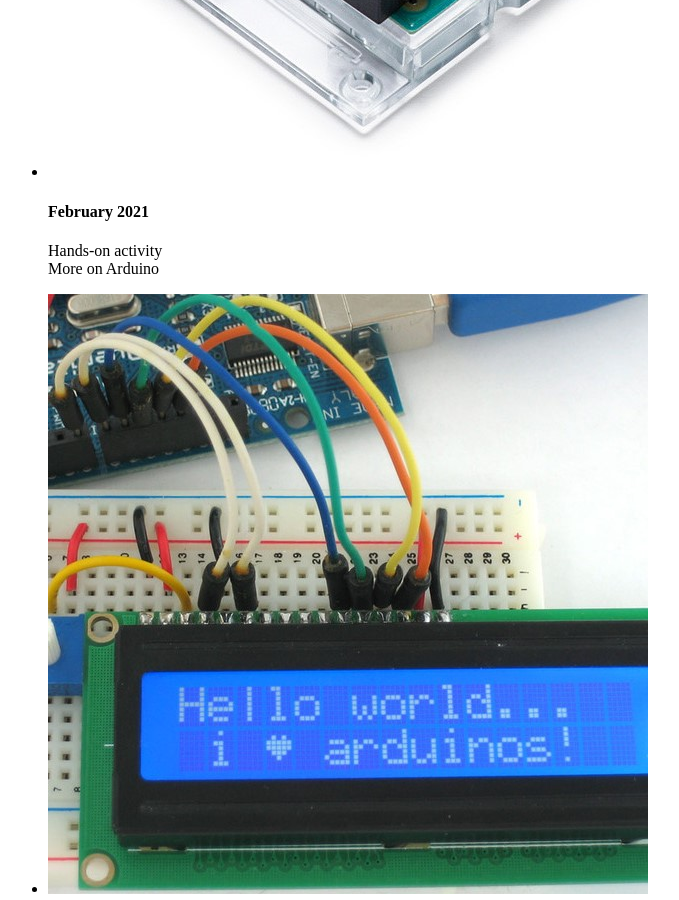
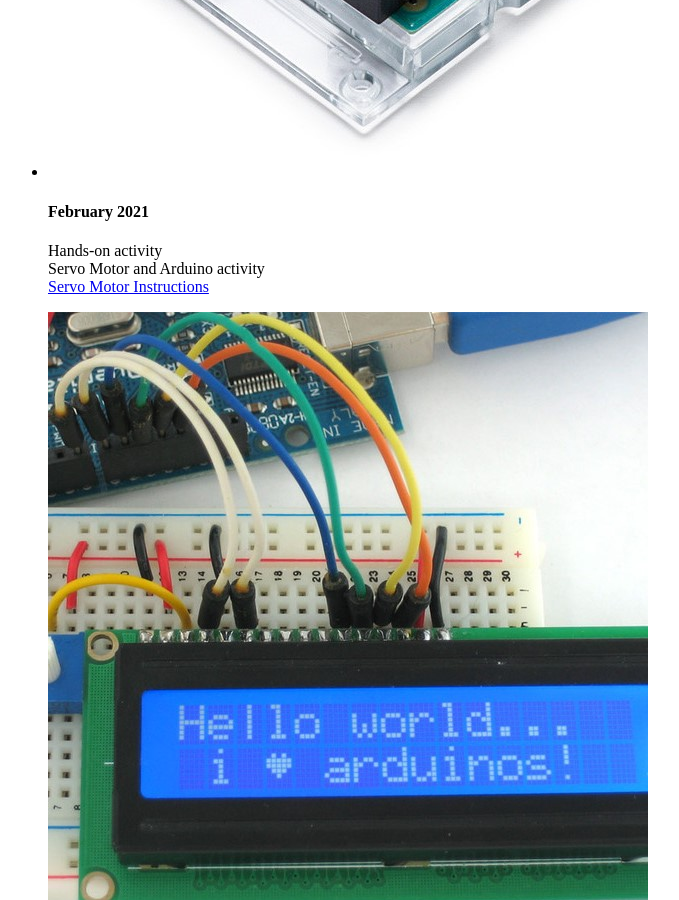
Before and after one commit to 4Hjccc/4Hjccc.github.io, a Jekyll site: the page built from index.html, in a window 1280 px wide and 900 px high, scrolled down 4131 px. Shown: the whole window, without its empty margins (0-679 px from the left). Built offline with Jekyll 4.4.1, drawn with Linux system fonts in a browser that asks for light colours; some web fonts are replaced.

Commit message:
added servo

```diff
--- a/_includes/about.html
+++ b/_includes/about.html
@@ -62,7 +62,7 @@
                                     <!--<h4 class="subheading">February</h4>-->
                                 </div>
                                 <div class="timeline-body">
-                                    <p class="text-muted">Hands-on activity<br>More on Arduino</p>
+                                    <p class="text-muted">Hands-on activity<br>Servo Motor and Arduino activity <br><a href="../files/ServoInstructions.pdf">Servo Motor Instructions</a></p>
                                 </div>
                             </div>
                         </li>
```
